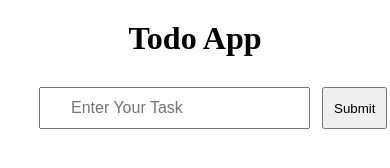
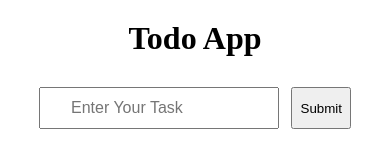
Before and after one commit to kunal112299/TodoApp, a plain HTML site: page index.html in a window 390 px wide. Drawn offline with Linux system fonts and the light colour scheme.

Commit message:
responsive done

```diff
--- a/style.css
+++ b/style.css
@@ -3,6 +3,9 @@
     box-sizing: border-box;
 }
 main{
+    display: flex;
+    align-items: center;
+    justify-content: center;
     width: 100vw;
     height: 100vh;
 
@@ -66,7 +69,8 @@ form{
 input{
     padding: 10px 30px;
     font-size: 16px;
+    width: 80%;
 }
 button{
-    padding:5px 10px;
+    width: 20%;
 }
```
